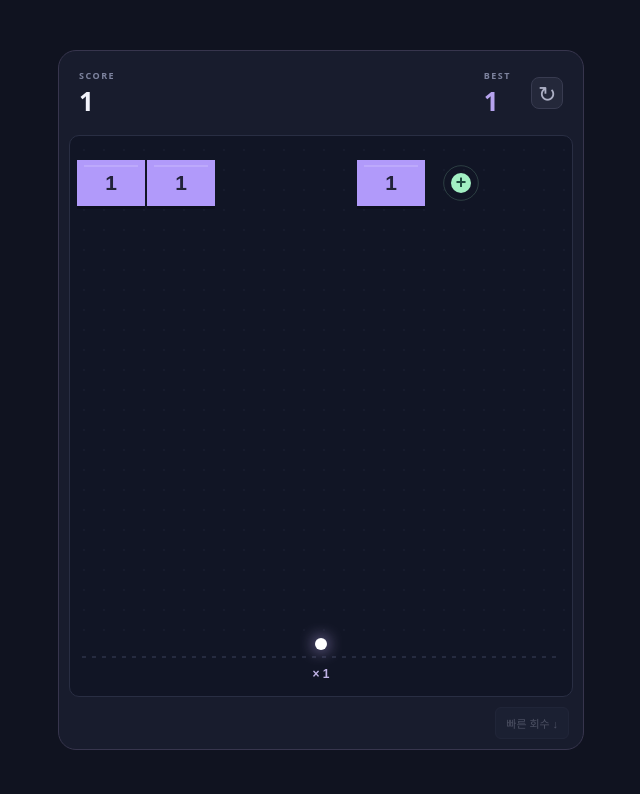
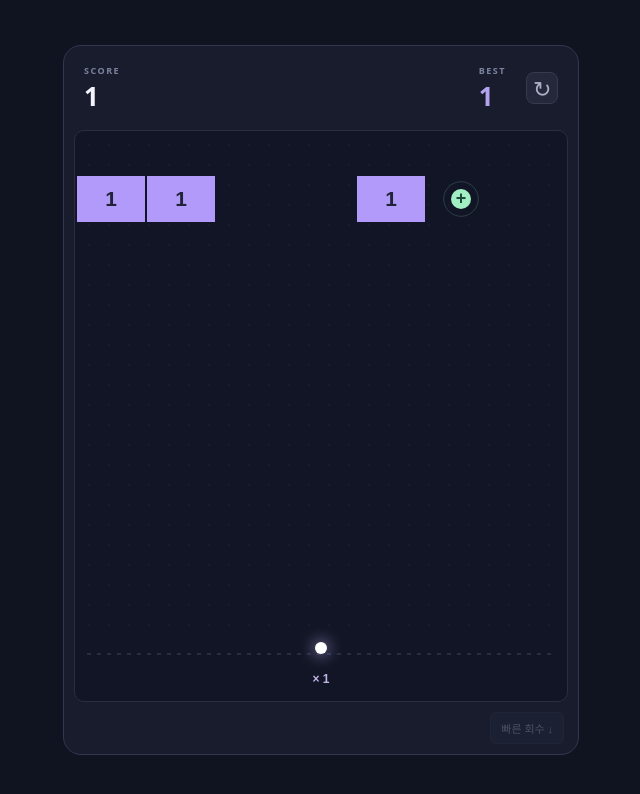
Before and after one commit to ajbuwidnnfjwj/BrickBlast, a website: page index.html in a window 1280 px wide. Shown: the whole page, without its empty margins (319-959 px from the left). Drawn offline with Linux system fonts and the light colour scheme.

Commit message:
캔버스와 게임 요소 크기 수정
1. 벽돌이 생성되는 위치 조정 - 이에 따른 캔버스 높이 수정
2. 캔버스 좌우 너비 조정
3. 공의 반지름 1픽셀 증가

```diff
--- a/constants.js
+++ b/constants.js
@@ -3,8 +3,9 @@
 // 게임 규칙과 배치 설정. 위치와 크기는 px, 시간은 초 단위입니다.
 // 일반 스크립트로 제공하므로 index.html을 직접 열어도 동작합니다.
 const GAME_CONSTANTS = Object.freeze({
-  FLOOR_Y: 513,
-  BALL_RADIUS: 5,
+  // 10칸째 벽돌 아랫변: ROW_TOP + ROW_STEP * 9 + BRICK_HEIGHT.
+  FLOOR_Y: 523,
+  BALL_RADIUS: 6,
   BALL_SPEED: 510,
   SHOT_INTERVAL: 0.065,
   MAX_PHYSICS_STEP: 0.006,
@@ -15,9 +16,9 @@ const GAME_CONSTANTS = Object.freeze({
   BRICK_GAP: 2,
   COLUMN_COUNT: 7,
   ROW_STEP: 48,
-  ROW_TOP: 24,
-  // 7개 블록과 6개 간격을 502px 보드 중앙에 배치합니다.
-  BOARD_LEFT: 7,
+  ROW_TOP: 45,
+  // 488px 너비의 벽돌 배열 양옆에 2px씩 여백을 둡니다.
+  BOARD_LEFT: 2,
   PICKUP_HIT_DISTANCE: 17,
   BRICK_COLORS: Object.freeze(['#b19afa', '#83aaf7', '#edaa87', '#ee90ad', '#8dcfc5']),
   BEST_SCORE_KEY: 'brickblast-best-stage-v1',
--- a/index.html
+++ b/index.html
@@ -26,7 +26,7 @@
         <button id="restart" class="icon-button" aria-label="게임 다시 시작" title="다시 시작">↻</button>
       </header>
       <div class="board-wrap">
-        <canvas id="game" width="502" height="560" tabindex="0" aria-label="위쪽으로 드래그 후 놓아서 공을 발사하세요. 키보드 좌우 방향키로 조준하고 Enter로 발사할 수 있습니다."></canvas>
+        <canvas id="game" width="492" height="570" aria-label="위쪽으로 드래그 후 놓아서 공을 발사하세요."></canvas>
         <div id="overlay" class="overlay" hidden>
           <div class="end-card">
             <h2>게임 종료</h2>
--- a/index.js
+++ b/index.js
@@ -141,13 +141,12 @@
     pickups = pickups.filter(pickup => pickup.y < FLOOR_Y - 15);
 
     const hasReachedFloor = bricks.some(brick =>
-      brick.y + BRICK_HEIGHT >= FLOOR_Y - BALL_RADIUS
+      brick.y + BRICK_HEIGHT >= FLOOR_Y
     );
     if (hasReachedFloor) {
       phase = 'over';
       ui.result.textContent = `${score.toLocaleString()}점`;
       ui.overlay.hidden = false;
-      ui.playAgain.focus();
     } else {
       score++;
       addBrickRow();
@@ -277,7 +276,7 @@
         const collision = moveBall(ball, stepSeconds);
         if (collision.brick) damageBrick(collision.brick);
         collectPickups(ball);
-        if (ball.y >= FLOOR_Y && ball.vy > 0) {
+        if (ball.y + BALL_RADIUS >= FLOOR_Y && ball.vy > 0) {
           ball.active = false;
           firstLandingX ??= ball.x;
         }
@@ -329,13 +328,17 @@
 
   function drawBricks() {
     for (const brick of bricks) {
-      context.fillStyle = '#0003';
-      context.fillRect(brick.x, brick.y + 3, BRICK_WIDTH, BRICK_HEIGHT);
       context.fillStyle = brick.flash ? '#fff' : brick.color;
       context.fillRect(brick.x, brick.y, BRICK_WIDTH, BRICK_HEIGHT);
-      context.fillStyle = '#ffffff26';
-      context.fillRect(brick.x + 7, brick.y + 5, BRICK_WIDTH - 14, 2);
-      drawLabel(brick.hp, brick.x + BRICK_WIDTH / 2, brick.y + BRICK_HEIGHT / 2 + 1, 21, '#222238', 700);
+
+      drawLabel(
+        brick.hp,
+        brick.x + BRICK_WIDTH / 2,
+        brick.y + BRICK_HEIGHT / 2 + 1,
+        21,
+        '#222238',
+        700
+      );
     }
   }
 
@@ -356,8 +359,8 @@
     context.strokeStyle = '#3d435d';
     context.setLineDash([4, 6]);
     context.beginPath();
-    context.moveTo(12, FLOOR_Y + 8);
-    context.lineTo(BOARD_WIDTH - 12, FLOOR_Y + 8);
+    context.moveTo(12, FLOOR_Y);
+    context.lineTo(BOARD_WIDTH - 12, FLOOR_Y);
     context.stroke();
     context.setLineDash([]);
   }
@@ -369,7 +372,7 @@
     // 임시 공을 2px씩 이동시켜 첫 충돌 지점까지만 표시합니다.
     for (let step = 0; step < 1600; step++) {
       const collision = moveBall(previewBall, 2 / BALL_SPEED);
-      if (previewBall.y >= FLOOR_Y && previewBall.vy > 0) break;
+      if (previewBall.y + BALL_RADIUS >= FLOOR_Y && previewBall.vy > 0) break;
 
       dotSpacing += 2;
       if (dotSpacing < 13 && !collision.bounced) continue;
@@ -388,7 +391,7 @@
 
       context.shadowBlur = 16;
       context.shadowColor = '#c8b4ff';
-      drawCircle(launchX, FLOOR_Y - BALL_RADIUS, BALL_RADIUS + 1, '#fff');
+      drawCircle(launchX, FLOOR_Y - BALL_RADIUS, BALL_RADIUS, '#fff');
       context.shadowBlur = 0;
       drawLabel(`× ${ballCount}`, launchX, FLOOR_Y + 26, 12, '#c0b3e6');
     }
@@ -435,8 +438,6 @@
 
   canvas.addEventListener('pointerdown', event => {
     if (phase !== 'aim' || !event.isPrimary || event.button !== 0) return;
-
-    canvas.focus();
     isDragging = true;
     canvas.setPointerCapture(event.pointerId);
     updateAim(event);
@@ -459,7 +460,6 @@
   ui.restart.addEventListener('click', resetGame);
   ui.playAgain.addEventListener('click', () => {
     resetGame();
-    canvas.focus();
   });
   ui.recall.addEventListener('click', recallBalls);
 
--- a/style.css
+++ b/style.css
@@ -24,7 +24,7 @@ button {
   cursor: pointer;
 }
 
-button:focus-visible,canvas:focus-visible {
+button:focus-visible {
   outline: 2px solid #b7a0ff;
   outline-offset: 4px;
 }
@@ -43,7 +43,7 @@ button:disabled {
 
 .game-shell {
   width: 100%;
-  max-width: 526px;
+  max-width: 516px;
   border: 1px solid #37354d;
   border-radius: 18px;
   background: #181c2d;
```
Also changed, not shown: game.test.js (+17 -10 lines), README.md.
